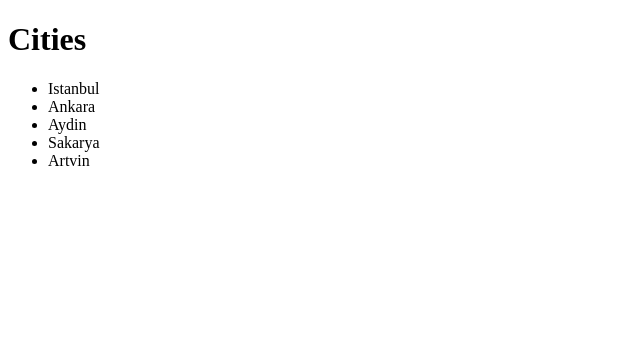
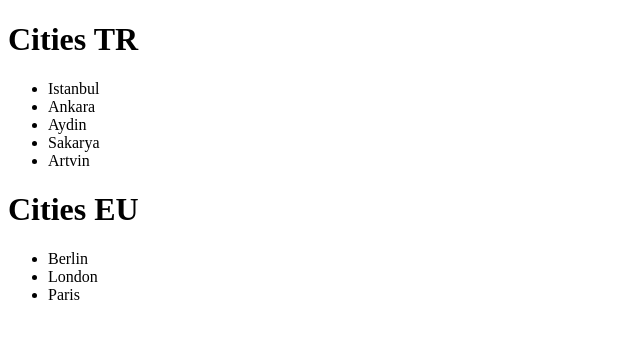
Before and after one commit to memetakgul/T126, a plain HTML site: page index.html in a window 1280 px wide. Shown: the whole page, without its empty margins (0-640 px from the left). Drawn offline with Linux system fonts and the light colour scheme.

Commit message:
Added EU Cities

```diff
--- a/index.html
+++ b/index.html
@@ -6,7 +6,7 @@
     <title>Document</title>
 </head>
 <body>
-    <h1>Cities</h1>
+    <h1>Cities TR</h1>
     <ul>
         <li>Istanbul</li>
         <li>Ankara</li>
@@ -16,8 +16,12 @@
         <li>Artvin</li>
     </ul>
 
-
-
+<h1>Cities EU</h1>
+<ul>
+    <li>Berlin</li>
+    <li>London</li>
+    <li>Paris</li>
+</ul>
 
 
 
```
